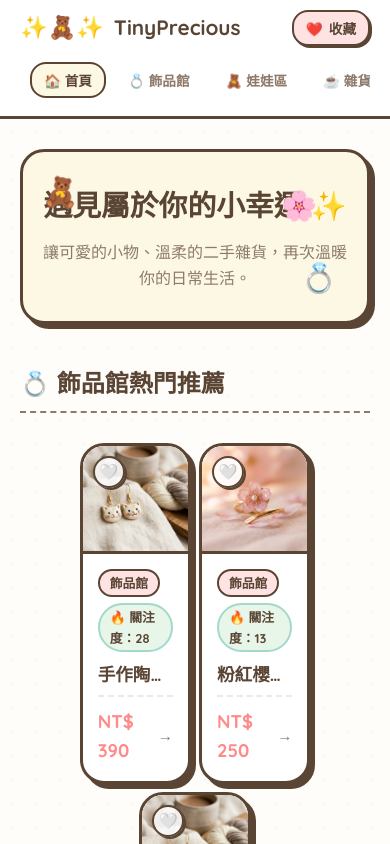
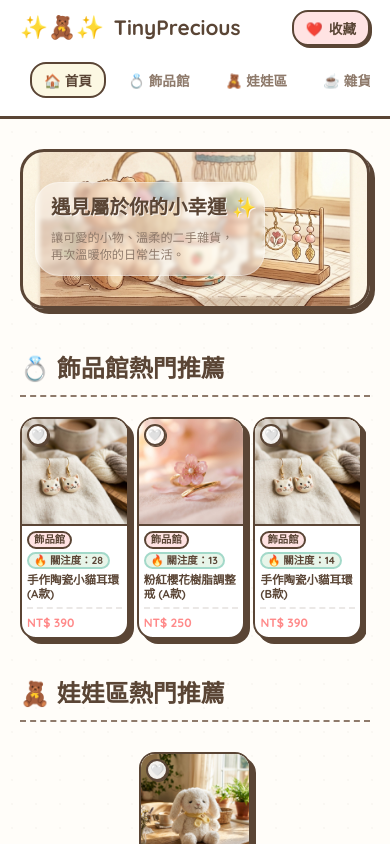
Before and after one commit to Shangshin-Liu/TinyPreciousShop, a Vue app: page / in a window 390 px wide. Shown: the top 844 px of the page. Built offline with nearby package versions, Linux system fonts and the light colour scheme.

Commit message:
[update] 針對手機版面進行自適應優化、首頁招牌區塊設計背景圖

```diff
--- a/src/App.vue
+++ b/src/App.vue
@@ -87,8 +87,8 @@
     <!-- 置底頁尾 -->
     <footer class="app-footer">
       <div class="container footer-content">
-        <p>© 2026 TinyPreciousShop. 療癒系二手小物與手作雜貨 💖</p>
-        <p class="footer-sub">本網站為簡易二手商品販售系統，使用無頭式架構與 Google Sheets 資料庫。</p>
+        <p>© 2026 TinyPreciousShop.<br class="mobile-only"> 療癒系二手小物與手作雜貨 💖</p>
+        <p class="footer-sub">本網站為簡易二手商品販售系統，<br class="mobile-only">使用無頭式架構與 Google Sheets 資料庫。</p>
       </div>
     </footer>
 
@@ -895,6 +895,20 @@ onMounted(() => {
     padding: 6px 12px;
     font-size: 0.85rem;
   }
+
+  .app-footer {
+    padding: 20px 10px !important;
+  }
+  .footer-content {
+    gap: 6px !important;
+  }
+  .app-footer p {
+    font-size: 0.8rem !important;
+    line-height: 1.45 !important;
+  }
+  .footer-sub {
+    font-size: 0.7rem !important;
+  }
 }
 
 @media (max-width: 500px) {
--- a/src/components/Homepage.vue
+++ b/src/components/Homepage.vue
@@ -4,12 +4,7 @@
     <section class="hero-section">
       <div class="hero-content">
         <h2 class="hero-title">遇見屬於你的小幸運 ✨</h2>
-        <p class="hero-subtitle">讓可愛的小物、溫柔的二手雜貨，再次溫暖你的日常生活。</p>
-      </div>
-      <div class="hero-decoration">
-        <div class="cute-bubble bubble-1">🧸</div>
-        <div class="cute-bubble bubble-2">💍</div>
-        <div class="cute-bubble bubble-3">🌸</div>
+        <p class="hero-subtitle">讓可愛的小物、溫柔的二手雜貨，<br class="mobile-only">再次溫暖你的日常生活。</p>
       </div>
     </section>
 
@@ -22,7 +17,7 @@
           <span class="no-hot-emoji">💍</span>
           <p>目前沒有飾品館的熱門商品 🌸</p>
         </div>
-        <div v-else :class="['hot-products-container', accessoriesHotProducts.length > 3 ? 'slider-mode' : 'center-mode']">
+        <div v-else :class="['hot-products-container', accessoriesHotProducts.length >= 3 ? 'slider-mode' : 'center-mode']">
           <div
             class="product-card"
             v-for="product in accessoriesHotProducts"
@@ -59,6 +54,7 @@
             <div class="product-info">
               <div style="display: flex; gap: 6px; align-items: center; flex-wrap: wrap;">
                 <span class="badge badge-pink category-tag">{{ getCategoryLabel(product.category) }}</span>
+                <span v-if="isAdmin && product.isHot" class="badge badge-gold category-tag">⭐ 熱門</span>
                 <span v-if="getProductFavoritesCount(product) > 0" class="badge badge-mint category-tag" style="background-color: var(--bg-mint); border-color: #A3D9C9; font-size: 0.8rem; padding: 2px 10px;">🔥 關注度：{{ getProductFavoritesCount(product) }}</span>
               </div>
               <h4 class="product-name" :title="product.product_name">{{ product.product_name }}</h4>
@@ -79,7 +75,7 @@
           <span class="no-hot-emoji">🧸</span>
           <p>目前沒有娃娃區的熱門商品 🌸</p>
         </div>
-        <div v-else :class="['hot-products-container', plushiesHotProducts.length > 3 ? 'slider-mode' : 'center-mode']">
+        <div v-else :class="['hot-products-container', plushiesHotProducts.length >= 3 ? 'slider-mode' : 'center-mode']">
           <div
             class="product-card"
             v-for="product in plushiesHotProducts"
@@ -116,6 +112,7 @@
             <div class="product-info">
               <div style="display: flex; gap: 6px; align-items: center; flex-wrap: wrap;">
                 <span class="badge badge-pink category-tag">{{ getCategoryLabel(product.category) }}</span>
+                <span v-if="isAdmin && product.isHot" class="badge badge-gold category-tag">⭐ 熱門</span>
                 <span v-if="getProductFavoritesCount(product) > 0" class="badge badge-mint category-tag" style="background-color: var(--bg-mint); border-color: #A3D9C9; font-size: 0.8rem; padding: 2px 10px;">🔥 關注度：{{ getProductFavoritesCount(product) }}</span>
               </div>
               <h4 class="product-name" :title="product.product_name">{{ product.product_name }}</h4>
@@ -136,7 +133,7 @@
           <span class="no-hot-emoji">☕</span>
           <p>目前沒有雜貨小舖的熱門商品 🌸</p>
         </div>
-        <div v-else :class="['hot-products-container', groceryHotProducts.length > 3 ? 'slider-mode' : 'center-mode']">
+        <div v-else :class="['hot-products-container', groceryHotProducts.length >= 3 ? 'slider-mode' : 'center-mode']">
           <div
             class="product-card"
             v-for="product in groceryHotProducts"
@@ -173,6 +170,7 @@
             <div class="product-info">
               <div style="display: flex; gap: 6px; align-items: center; flex-wrap: wrap;">
                 <span class="badge badge-pink category-tag">{{ getCategoryLabel(product.category) }}</span>
+                <span v-if="isAdmin && product.isHot" class="badge badge-gold category-tag">⭐ 熱門</span>
                 <span v-if="getProductFavoritesCount(product) > 0" class="badge badge-mint category-tag" style="background-color: var(--bg-mint); border-color: #A3D9C9; font-size: 0.8rem; padding: 2px 10px;">🔥 關注度：{{ getProductFavoritesCount(product) }}</span>
               </div>
               <h4 class="product-name" :title="product.product_name">{{ product.product_name }}</h4>
@@ -259,54 +257,49 @@ const getImageUrl = (urlStr) => {
   padding: 10px 0;
 }
 
-/* Hero Section */
+/* Hero Section - 溫馨插圖背景與毛玻璃卡片 */
 .hero-section {
   position: relative;
-  background-color: var(--bg-cream);
+  background-image: url('/images/hero_banner.png');
+  background-size: cover;
+  background-position: center;
   border: var(--border-thick);
   border-radius: var(--radius-lg);
-  padding: 50px 30px;
+  padding: 60px 20px;
   text-align: center;
   overflow: hidden;
   box-shadow: var(--shadow-flat);
+  display: flex;
+  justify-content: center;
+  align-items: center;
+  min-height: 220px;
+}
+
+.hero-content {
+  background-color: rgba(255, 255, 255, 0.85);
+  backdrop-filter: blur(8px);
+  -webkit-backdrop-filter: blur(8px);
+  border: 2px solid rgba(255, 255, 255, 0.5);
+  border-radius: var(--radius-lg);
+  padding: 25px 35px;
+  box-shadow: 0 8px 32px 0 rgba(90, 69, 53, 0.12);
+  max-width: 600px;
+  width: 100%;
 }
 
 .hero-title {
-  font-size: 2.2rem;
+  font-size: 2rem;
   margin-bottom: 12px;
   color: var(--color-wood);
+  font-weight: 700;
+  text-shadow: 1px 1px 0px rgba(255, 255, 255, 0.8);
 }
 
 .hero-subtitle {
-  font-size: 1rem;
+  font-size: 0.95rem;
   color: var(--color-wood-light);
   font-weight: 500;
-  max-width: 550px;
-  margin: 0 auto;
-}
-
-.hero-decoration {
-  position: absolute;
-  width: 100%;
-  height: 100%;
-  top: 0;
-  left: 0;
-  pointer-events: none;
-}
-
-.cute-bubble {
-  position: absolute;
-  font-size: 1.8rem;
-  animation: float 4s ease-in-out infinite;
-}
-
-.bubble-1 { top: 20px; left: 20px; animation-delay: 0s; }
-.bubble-2 { bottom: 20px; right: 30px; animation-delay: 1.5s; }
-.bubble-3 { top: 30px; right: 50px; animation-delay: 0.7s; }
-
-@keyframes float {
-  0%, 100% { transform: translateY(0px) rotate(0deg); }
-  50% { transform: translateY(-8px) rotate(8deg); }
+  line-height: 1.5;
 }
 
 /* Sections */
@@ -353,19 +346,38 @@ const getImageUrl = (urlStr) => {
   width: 100%;
 }
 
-/* 1. 左右滑動模式 (當數量 > 3 時) */
+/* 1. 左右滑動模式 */
 .hot-products-container.slider-mode {
   display: flex;
+  flex-wrap: nowrap !important;
   gap: 18px;
   overflow-x: auto;
   -webkit-overflow-scrolling: touch;
   padding: 10px 4px 20px 4px; /* 留緩衝給卡片陰影與 hover 位移 */
   margin: -10px -4px -20px -4px;
-  scrollbar-width: none; /* Firefox 隱藏滾動條 */
 }
 
-.hot-products-container.slider-mode::-webkit-scrollbar {
-  display: none; /* Chrome/Safari 隱藏滾動條 */
+/* 自訂 Webkit 橫向滾動條 (PC 寬度下) - 方便滑鼠拖曳 */
+@media (min-width: 769px) {
+  .hot-products-container.slider-mode {
+    scrollbar-width: thin;
+    scrollbar-color: var(--color-wood-light) var(--bg-warm);
+  }
+  .hot-products-container.slider-mode::-webkit-scrollbar {
+    height: 6px;
+    display: block !important;
+  }
+  .hot-products-container.slider-mode::-webkit-scrollbar-track {
+    background: var(--bg-warm);
+    border-radius: 10px;
+  }
+  .hot-products-container.slider-mode::-webkit-scrollbar-thumb {
+    background: var(--color-wood-light);
+    border-radius: 10px;
+  }
+  .hot-products-container.slider-mode::-webkit-scrollbar-thumb:hover {
+    background: var(--color-wood);
+  }
 }
 
 .hot-products-container.slider-mode .product-card {
@@ -391,6 +403,10 @@ const getImageUrl = (urlStr) => {
 @media (max-width: 768px) {
   .hot-products-container.slider-mode {
     gap: 8px;
+    scrollbar-width: none; /* 行動裝置隱藏滾動條 */
+  }
+  .hot-products-container.slider-mode::-webkit-scrollbar {
+    display: none !important; /* 行動裝置隱藏滾動條 */
   }
   .hot-products-container.slider-mode .product-card {
     flex: 0 0 calc(33.333% - 5.3px);
@@ -403,10 +419,32 @@ const getImageUrl = (urlStr) => {
     flex: 0 1 calc(33.333% - 5.3px);
   }
   .hero-section {
-    padding: 30px 15px;
+    padding: 25px 12px !important;
+    min-height: 160px !important;
+    background-position: right center !important; /* 背景圖置右露出，防遮圖 */
+    justify-content: flex-start !important; /* 內容物靠左，與右側插圖錯開 */
+  }
+  .hero-content {
+    background-color: rgba(255, 255, 255, 0.45) !important; /* 調低透明度 */
+    backdrop-filter: blur(2px) !important; /* 輕微模糊 */
+    -webkit-backdrop-filter: blur(2px) !important;
+    border: 1px solid rgba(255, 255, 255, 0.3) !important;
+    padding: 12px 15px !important;
+    max-width: 72% !important; /* 給右側背景留出完整空間 */
+    text-align: left !important;
+    box-shadow: 0 4px 16px 0 rgba(90, 69, 53, 0.08) !important;
   }
   .hero-title {
-    font-size: 1.8rem;
+    font-size: clamp(1.1rem, 5vw, 1.45rem) !important;
+    line-height: 1.2 !important;
+    white-space: nowrap !important; /* 強制不折行 */
+  }
+  .hero-subtitle {
+    font-size: 0.76rem !important;
+    line-height: 1.35 !important;
+  }
+  .cute-bubble {
+    display: none !important;
   }
 }
 
@@ -443,4 +481,25 @@ const getImageUrl = (urlStr) => {
 .favorite-heart-btn.is-favorited {
   background-color: var(--bg-pink);
 }
+
+/* 極窄行動裝置 (如 iPhone 17) 按鈕尺寸與定位微縮 */
+@media (max-width: 480px) {
+  .favorite-heart-btn {
+    width: 22px !important;
+    height: 22px !important;
+    font-size: 0.7rem !important;
+    top: 5px !important;
+    left: 5px !important;
+    box-shadow: 1px 1px 0px var(--color-wood) !important;
+  }
+
+  .edit-pencil-btn {
+    width: 22px !important;
+    height: 22px !important;
+    font-size: 0.7rem !important;
+    top: 5px !important;
+    right: 5px !important;
+    box-shadow: 1px 1px 0px var(--color-wood) !important;
+  }
+}
 </style>
--- a/src/components/ProductListing.vue
+++ b/src/components/ProductListing.vue
@@ -156,6 +156,7 @@
             <div class="product-info">
               <div style="display: flex; gap: 6px; align-items: center; flex-wrap: wrap;">
                 <span class="badge badge-pink category-tag">{{ getCategoryLabel(product.category) }}</span>
+                <span v-if="isAdmin && product.isHot" class="badge badge-gold category-tag">⭐ 熱門</span>
                 <span v-if="product.status === 'hidden'" class="badge badge-sold" style="font-size: 0.75rem; padding: 2px 8px;">隱藏中</span>
                 <span v-if="getProductFavoritesCount(product) > 0" class="badge badge-mint category-tag" style="background-color: var(--bg-mint); border-color: #A3D9C9;">🔥 關注度：{{ getProductFavoritesCount(product) }}</span>
               </div>
@@ -533,4 +534,25 @@ const filteredProducts = computed(() => {
     display: none !important;
   }
 }
+
+/* 極窄行動裝置 (如 iPhone 17) 按鈕尺寸與定位微縮 */
+@media (max-width: 480px) {
+  .favorite-heart-btn {
+    width: 22px !important;
+    height: 22px !important;
+    font-size: 0.7rem !important;
+    top: 5px !important;
+    left: 5px !important;
+    box-shadow: 1px 1px 0px var(--color-wood) !important;
+  }
+
+  .edit-pencil-btn {
+    width: 22px !important;
+    height: 22px !important;
+    font-size: 0.7rem !important;
+    top: 5px !important;
+    right: 5px !important;
+    box-shadow: 1px 1px 0px var(--color-wood) !important;
+  }
+}
 </style>
--- a/src/style.css
+++ b/src/style.css
@@ -147,6 +147,12 @@ a {
   background-color: #EEE;
   color: #888;
   border-color: #888;
+}
+
+.badge.badge-gold {
+  background-color: #FFF5CC;
+  border-color: #FFE066;
+  color: #B38600;
 }
 
 /* 療癒系卡片 */
@@ -473,3 +479,77 @@ textarea.input-cute {
 ::-webkit-scrollbar-thumb:hover {
   background: var(--color-wood);
 }
+
+/* 極窄螢幕 (如 iPhone 15/16/17 等行動裝置，寬度小於 480px) 的商品卡片極致微調 */
+@media (max-width: 480px) {
+  /* 將 gap 與 padding 降到最低，釋放寶貴空間 */
+  .grid-products {
+    gap: 6px !important;
+  }
+
+  .product-card {
+    border-width: 2px !important; /* 邊框變細 */
+    border-radius: var(--radius-md) !important;
+  }
+
+  .product-img-wrapper {
+    border-bottom-width: 2px !important;
+  }
+
+  .product-info {
+    padding: 5px !important; /* 內距縮小 */
+    gap: 3px !important;
+  }
+
+  /* 調整標籤的排列與大小 */
+  .product-info > div {
+    flex-direction: column !important; /* 讓標籤與關注度改為垂直堆疊，防橫向擠壓溢出 */
+    align-items: flex-start !important;
+    gap: 3px !important;
+    width: 100%;
+  }
+
+  .category-tag {
+    font-size: 0.65rem !important;
+    padding: 1px 5px !important;
+    line-height: 1.1;
+    margin: 0 !important;
+  }
+
+  /* 精簡關注度標籤文字，防止太長折行跑版 */
+  .category-tag[style*="background-color: var(--bg-mint)"] {
+    font-size: 0.65rem !important;
+    padding: 1px 5px !important;
+  }
+
+  /* 商品名稱：縮小字體，限制最多顯示 2 行，讓文字有喘息空間但維持整齊 */
+  .product-name {
+    font-size: 0.72rem !important;
+    line-height: 1.25 !important;
+    height: 2.5em !important; /* 固定兩行高度，防止商品卡片因名稱長短高度不一 */
+    -webkit-line-clamp: 2 !important;
+    margin-top: 1px !important;
+  }
+
+  /* 底部 footer 與價格 */
+  .product-footer {
+    padding-top: 4px !important;
+    margin-top: 2px !important;
+  }
+
+  .product-price {
+    font-size: 0.75rem !important;
+  }
+
+  /* 隱藏右下角箭頭，手機上皆為直接點擊卡片，箭頭會擠壓價格空間 */
+  .detail-link-arrow {
+    display: none !important;
+  }
+
+  /* 已售出覆蓋層 */
+  .sold-text {
+    font-size: 0.65rem !important;
+    padding: 3px 8px !important;
+    border-radius: 4px !important;
+  }
+}
```
Also changed, not shown: public/images/hero_banner.png (added).
